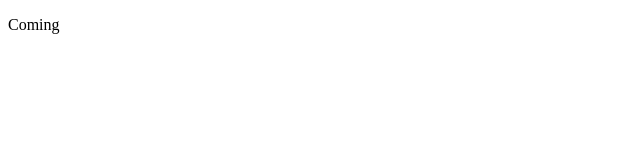
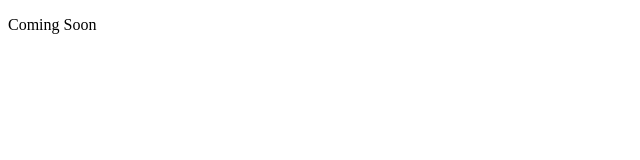
Before and after one commit to pnocf/pnocf.github.io, a plain HTML site: page index.html in a window 1280 px wide. Shown: the full height of the page, 0-640 px from the left. Drawn offline with Linux system fonts and the light colour scheme.

Commit message:
Update index.html

```diff
--- a/index.html
+++ b/index.html
@@ -1,6 +1,6 @@
 <!DOCTYPE html>
 <html>
 <body>
-<p>Coming</p>
+<p>Coming Soon</p>
 </body>
 </html>
```
